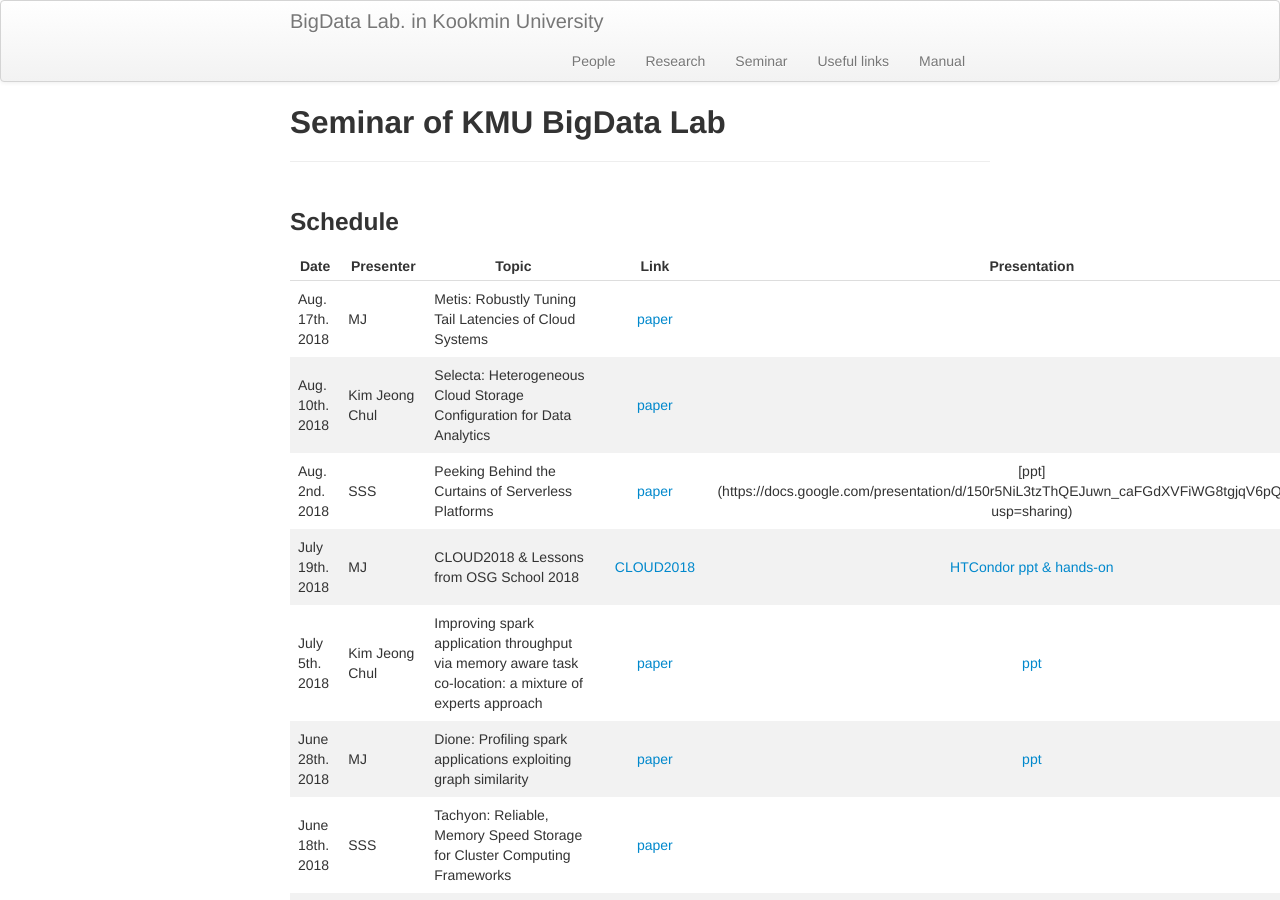
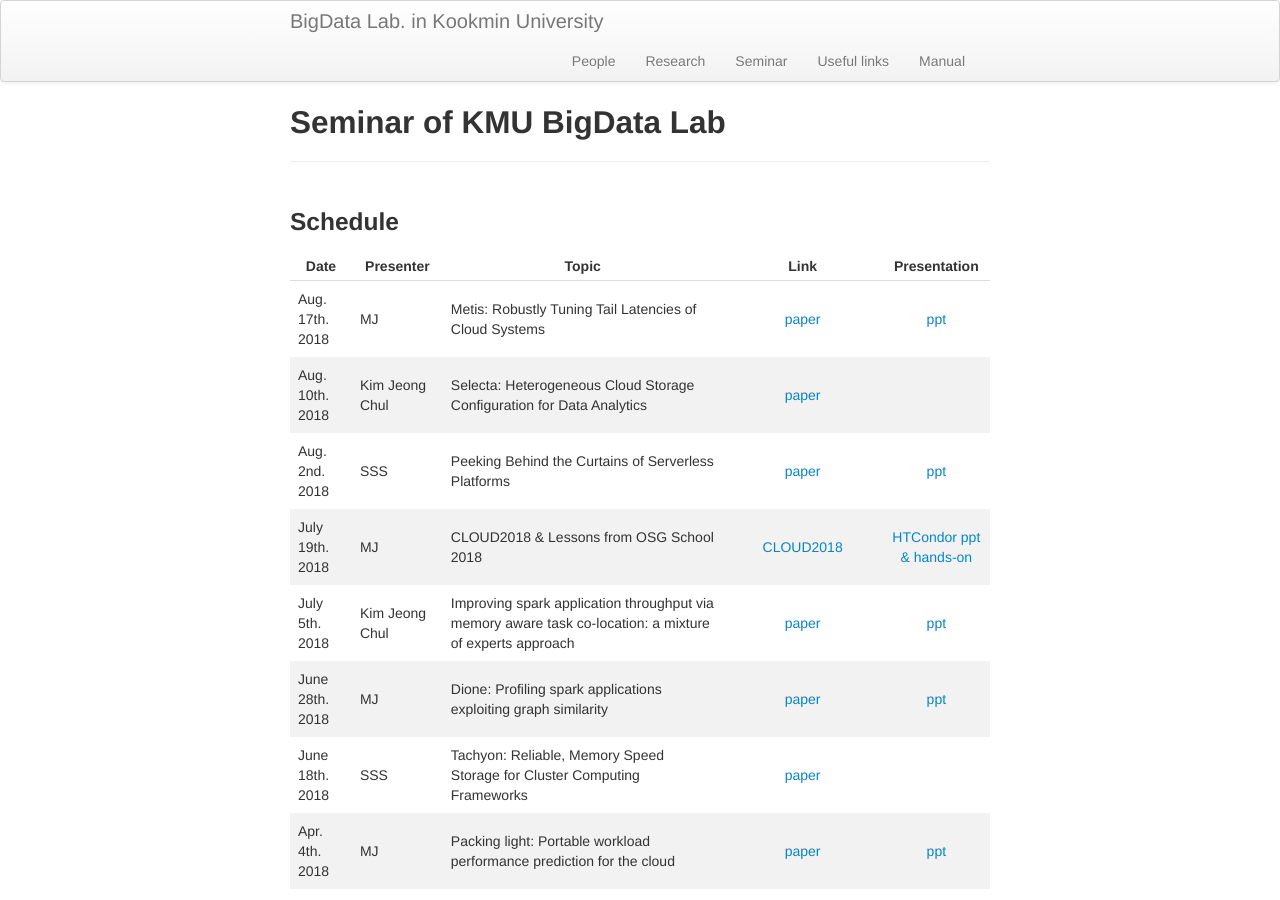
Before and after one commit to ddps-lab/kmu-bigdata.github.io, a Jekyll site: the page built from seminar/index.md, in a window 1280 px wide and 900 px high. Built offline with Jekyll 4.4.1, drawn with Linux system fonts in a browser that asks for light colours.

Commit message:
upload ppt of 16 Aug, syntax error

```diff
--- a/seminar/index.md
+++ b/seminar/index.md
@@ -9,9 +9,9 @@ description: Seminar schedule of BigData Lab  in KMU
 
 | Date | Presenter | Topic | Link | Presentation |
 |------|-----------|-------|:----:|:--------------: |
-|Aug. 17th. 2018 | MJ | Metis: Robustly Tuning Tail Latencies of Cloud Systems | [paper](https://www.usenix.org/system/files/conference/atc18/atc18-li-zhao.pdf) | |
+|Aug. 17th. 2018 | MJ | Metis: Robustly Tuning Tail Latencies of Cloud Systems | [paper](https://www.usenix.org/system/files/conference/atc18/atc18-li-zhao.pdf) | [ppt](https://docs.google.com/presentation/d/1krjL49IM3iToINqez80rmKAcr7GtCoUjlin8kLsk55U/edit?usp=sharing)|
 |Aug. 10th. 2018 | Kim Jeong Chul | Selecta: Heterogeneous Cloud Storage Configuration for Data Analytics | [paper](https://www.usenix.org/system/files/conference/atc18/atc18-klimovic-selecta.pdf) | |
-|Aug. 2nd. 2018 | SSS | Peeking Behind the Curtains of Serverless Platforms | [paper](https://www.usenix.org/system/files/conference/atc18/atc18-wang-liang.pdf) | [ppt] (https://docs.google.com/presentation/d/150r5NiL3tzThQEJuwn_caFGdXVFiWG8tgjqV6pQr9_U/edit?usp=sharing)|
+|Aug. 2nd. 2018 | SSS | Peeking Behind the Curtains of Serverless Platforms | [paper](https://www.usenix.org/system/files/conference/atc18/atc18-wang-liang.pdf) | [ppt](https://docs.google.com/presentation/d/150r5NiL3tzThQEJuwn_caFGdXVFiWG8tgjqV6pQr9_U/edit?usp=sharing)|
 | July 19th. 2018 | MJ | CLOUD2018 & Lessons from OSG School 2018 | [CLOUD2018](https://drive.google.com/open?id=1vbkHGg6lNd6twHzGINmJXvsnVYKdrNDxoYDjLzIl_5g) |  [HTCondor ppt & hands-on](https://drive.google.com/open?id=1kcafX1PqeVgVBWOFmLUMppbwijrM3rUc) |
 | July 5th. 2018 | Kim Jeong Chul | Improving spark application throughput via memory aware task co-location: a    mixture of experts approach| [paper](https://dl.acm.org/citation.cfm?id=3135984) | [ppt](https://docs.google.com/presentation/d/1U2zVpRQEjcvhUrvveQ03Qqt2T9EBg1dRa2yOZxgasZc/edit?usp=sharing) |
 | June 28th. 2018 | MJ | Dione: Profiling spark applications exploiting graph similarity | [paper](https://ieeexplore.ieee.org/abstract/document/8257950/) | [ppt](https://goo.gl/rB2hRi)|
```
